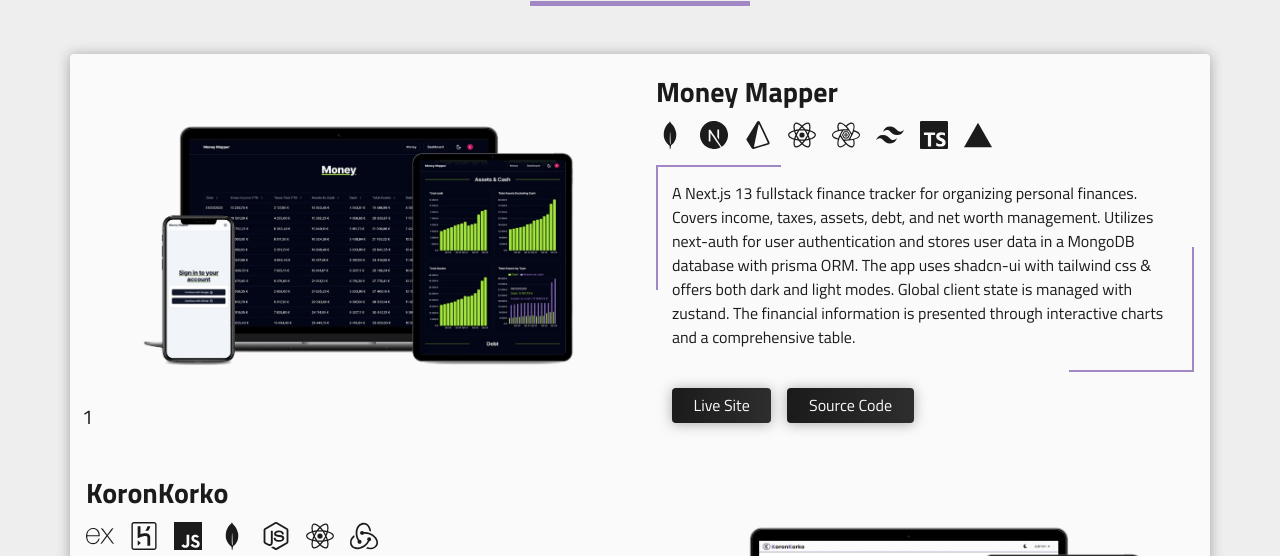
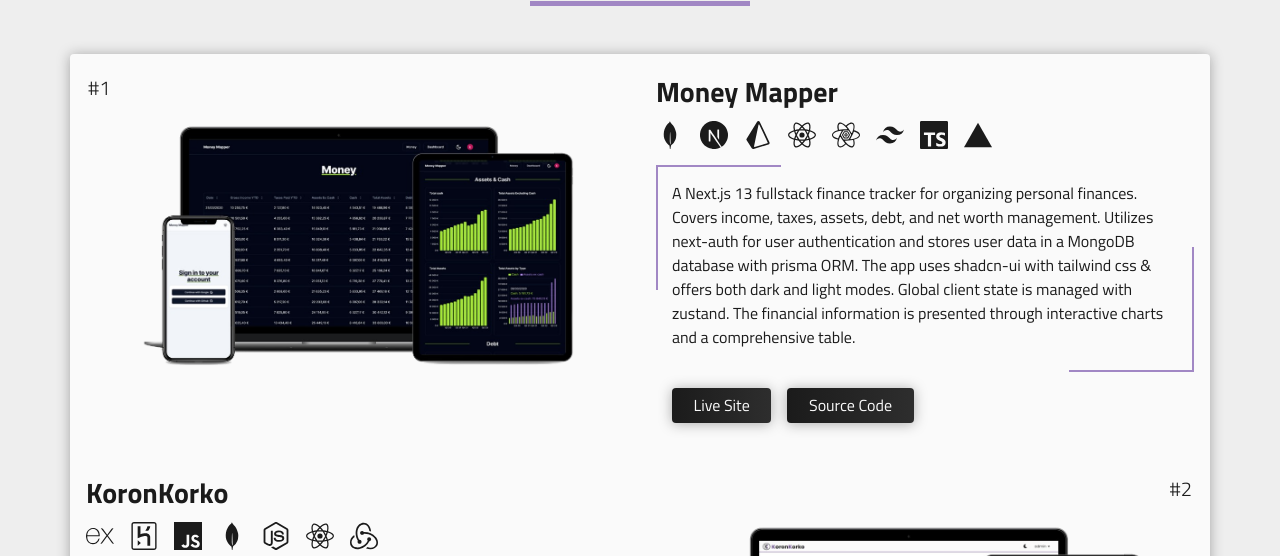
Before and after one commit to 0mppula/portfolio-web-app, a React (Create React App) app: page /projects in a window 1280 px wide. Shown: the part 167-723 px from the top of the page. Built offline with nearby package versions, Linux system fonts and the light colour scheme.

Commit message:
Updated project index element.

```diff
--- a/src/components/ProjectItem.js
+++ b/src/components/ProjectItem.js
@@ -16,7 +16,7 @@ const ProjectItem = ({ project, index, thumbnail }) => {
 			>
 				<img src={thumbnail} alt={`${project.title} mock`} loading="lazy" />
 
-				<div className="index">{index + 1}</div>
+				<div className="index">#{index + 1}</div>
 			</a>
 
 			<div className="project-text">
--- a/src/index.css
+++ b/src/index.css
@@ -361,19 +361,23 @@ li a.list-item::after {
 
 .index {
 	position: absolute;
-	bottom: 7px;
+	top: 16px;
+	text-align: center;
+	color: var(--clr-black);
+	font-weight: 300;
+	border-radius: 50%;
 	font-size: 1.25rem;
-	color: var(--clr-black);
 	user-select: none;
+	border: solid 2px transparent;
 	pointer-events: none;
 }
 
 .project-item:nth-child(odd) .index {
-	left: 12px;
+	left: 16px;
 }
 
 .project-item:nth-child(even) .index {
-	right: 12px;
+	right: 16px;
 }
 
 .project-image img {
```
